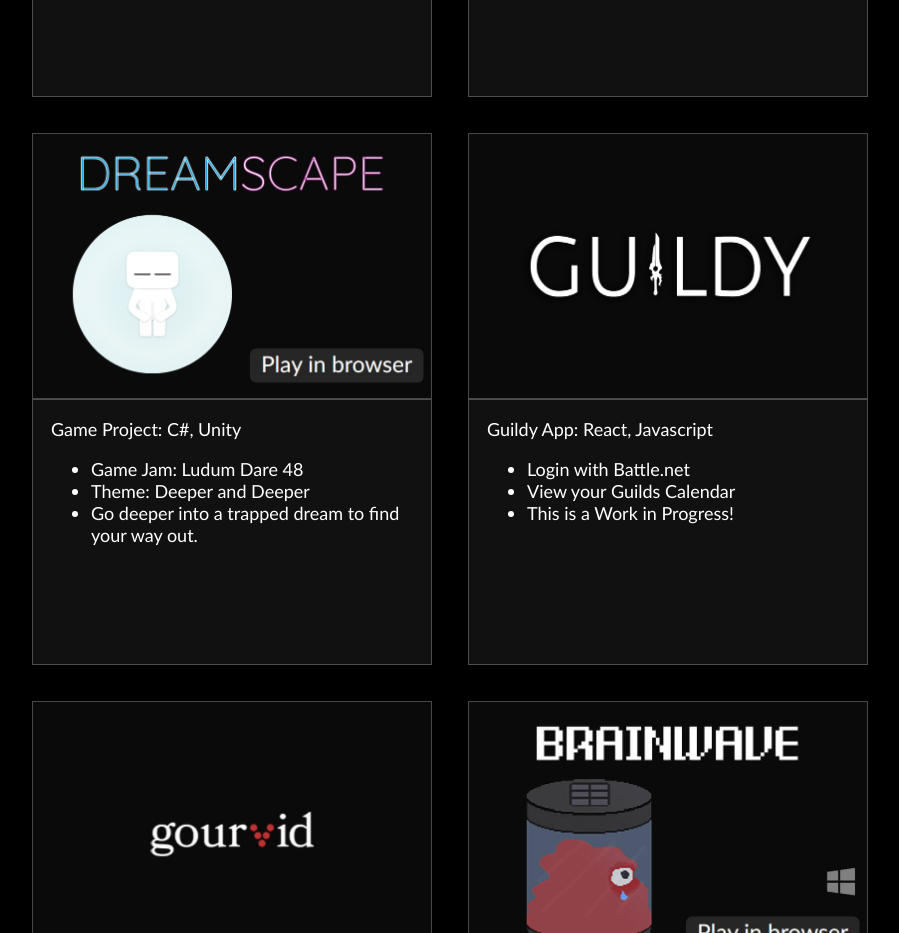
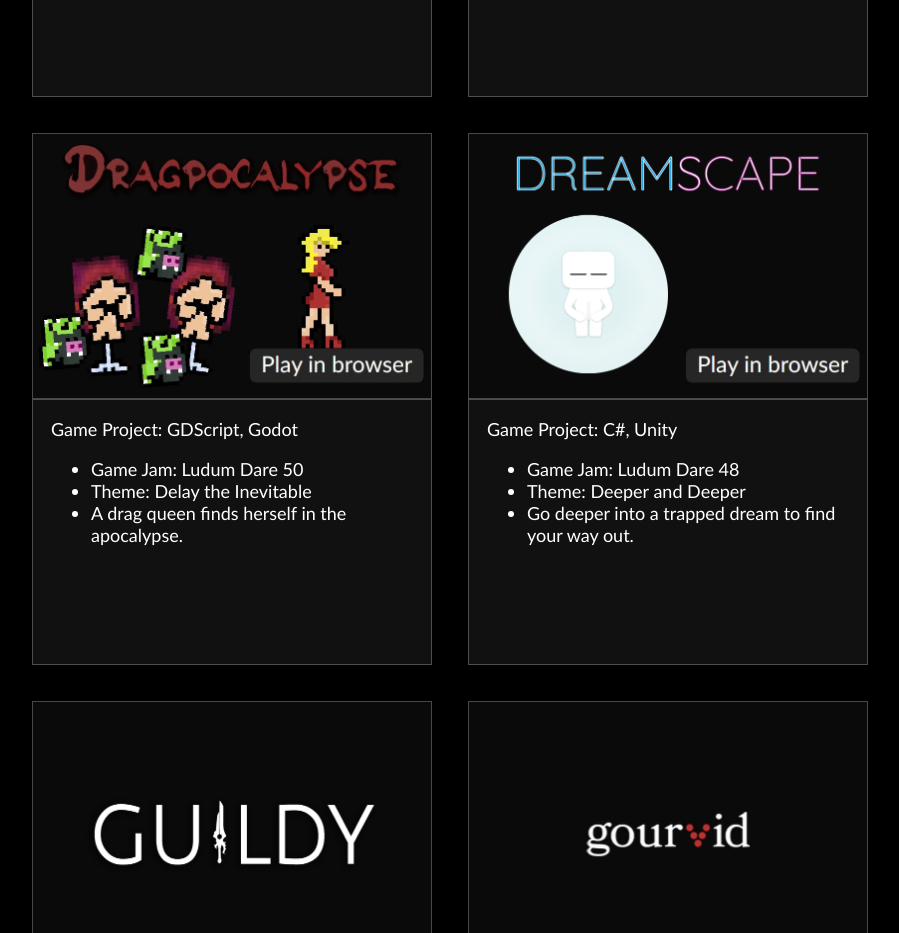
Before and after one commit to Bodmass/Portfolio-Website, a Next.js app: page / in a window 1280 px wide. Shown: the part 880-1813 px from the top of the page, without its empty margins (190-1089 px from the left). Built offline with nearby package versions, Linux system fonts and the light colour scheme.

Commit message:
feat: Add ld50

```diff
--- a/pages/index.tsx
+++ b/pages/index.tsx
@@ -52,6 +52,14 @@
               <li>Find location of missing spells.</li>
               <li>Share progress with friends (NYI)</li>
               <li>This is a Work in Progress!</li>
+            </ul>
+          </Card>
+          <Card image="../images/cards/ld50.jpg" page="https://bodmassad.itch.io/ld50">
+            <p>Game Project: GDScript, Godot</p>
+            <ul>
+              <li>Game Jam: Ludum Dare 50</li>
+              <li>Theme: Delay the Inevitable</li>
+              <li>A drag queen finds herself in the apocalypse.</li>
             </ul>
           </Card>
           <Card image="../images/cards/ld48.jpg" page="https://bodmassad.itch.io/ld48">
```
Also changed, not shown: public/images/cards/ld50.jpg (added).
